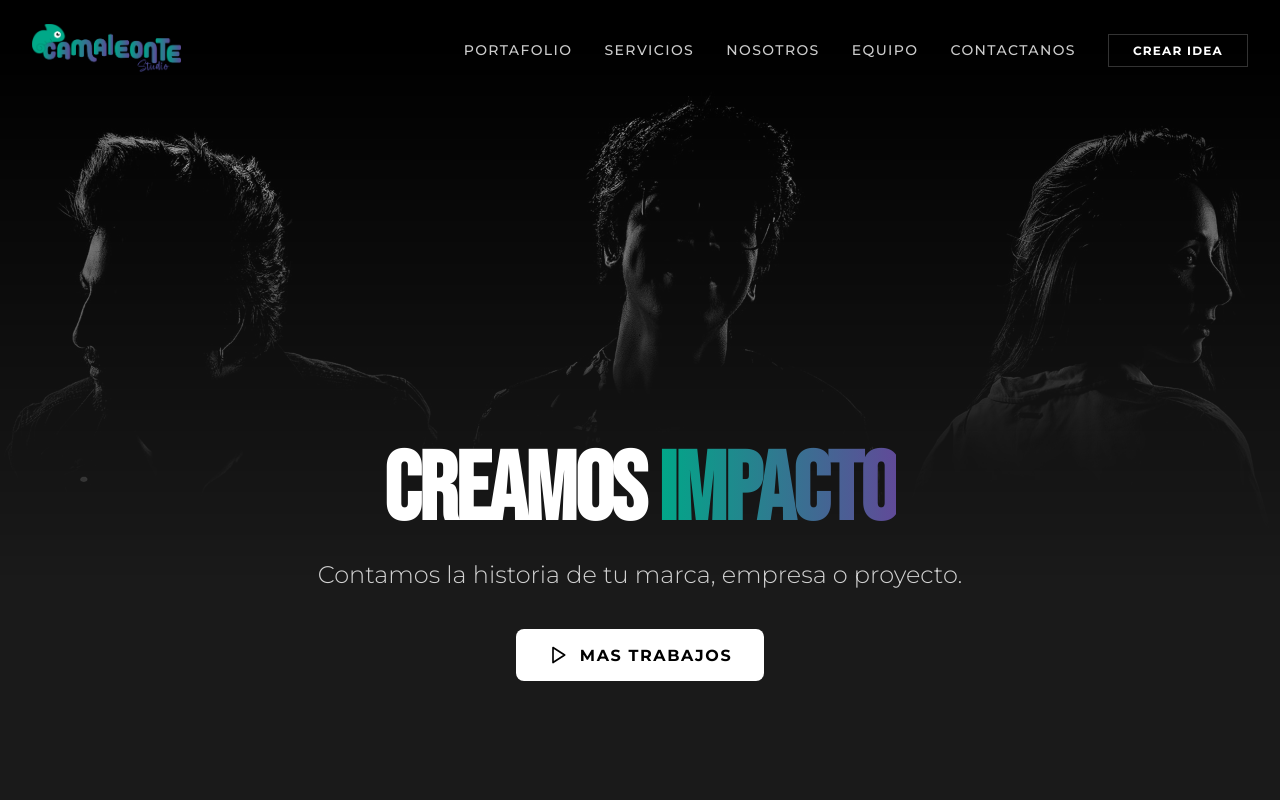
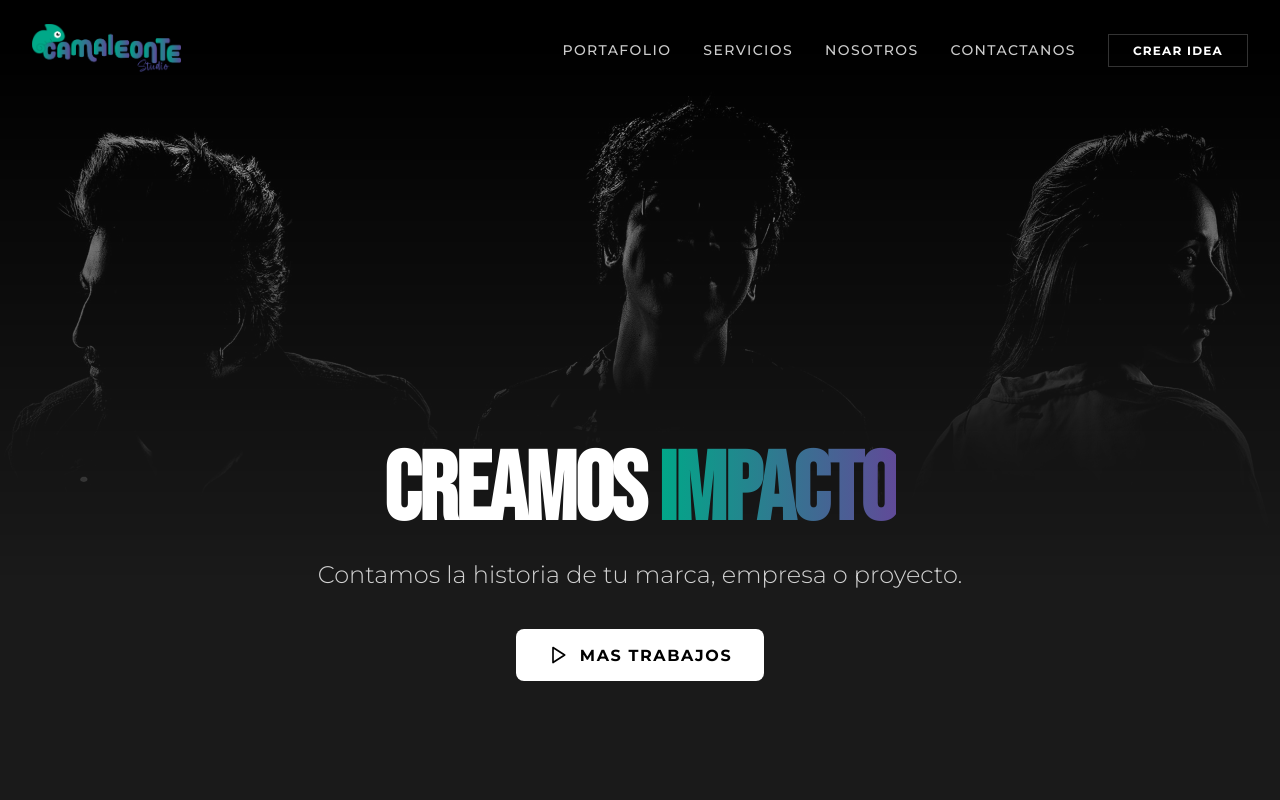
Before and after one commit to MrSerg1/camaleonte, a React (Vite) app: page / in a window 1280 px wide. Shown: the top 800 px of the page. Built offline with nearby package versions, Linux system fonts and the light colour scheme.

Commit message:
chore: hide Ourgear page pending client decision

```diff
--- a/src/App.jsx
+++ b/src/App.jsx
@@ -3,7 +3,7 @@ import { Layout } from "@/components/layout/Layout";
 import { Home } from "@/pages/Home";
 import { Portfolio } from "@/pages/Portfolio";
 import { Services } from "@/pages/Services";
-import { Ourgear } from "@/pages/Ourgear";
+// import { Ourgear } from "@/pages/Ourgear";
 import { Contact } from "@/pages/Contact";
 import { AboutUs } from "@/pages/AboutUs";
 
@@ -17,7 +17,7 @@ function App() {
           <Route path="/portfolio" element={<Portfolio />} />
           <Route path="/services" element={<Services />} />
           <Route path="/contact" element={<Contact />} />
-          <Route path="/ourgear" element={<Ourgear />} />
+          {/* <Route path="/ourgear" element={<Ourgear />} /> */}
         </Routes>
       </Layout>
     </Router>
--- a/src/components/layout/Header.jsx
+++ b/src/components/layout/Header.jsx
@@ -9,7 +9,7 @@ const navigation = [
   { name: "Portafolio", href: "/portfolio" },
   { name: "Servicios", href: "/services" },
   { name: "Nosotros", href: "/about" },
-  { name: "Equipo", href: "/ourgear" },
+  // { name: "Equipo", href: "/ourgear" },
   { name: "Contactanos", href: "/contact" },
 ];
 
```
Also changed, not shown: 1 other file (tests, documents, lock files or other folders).
